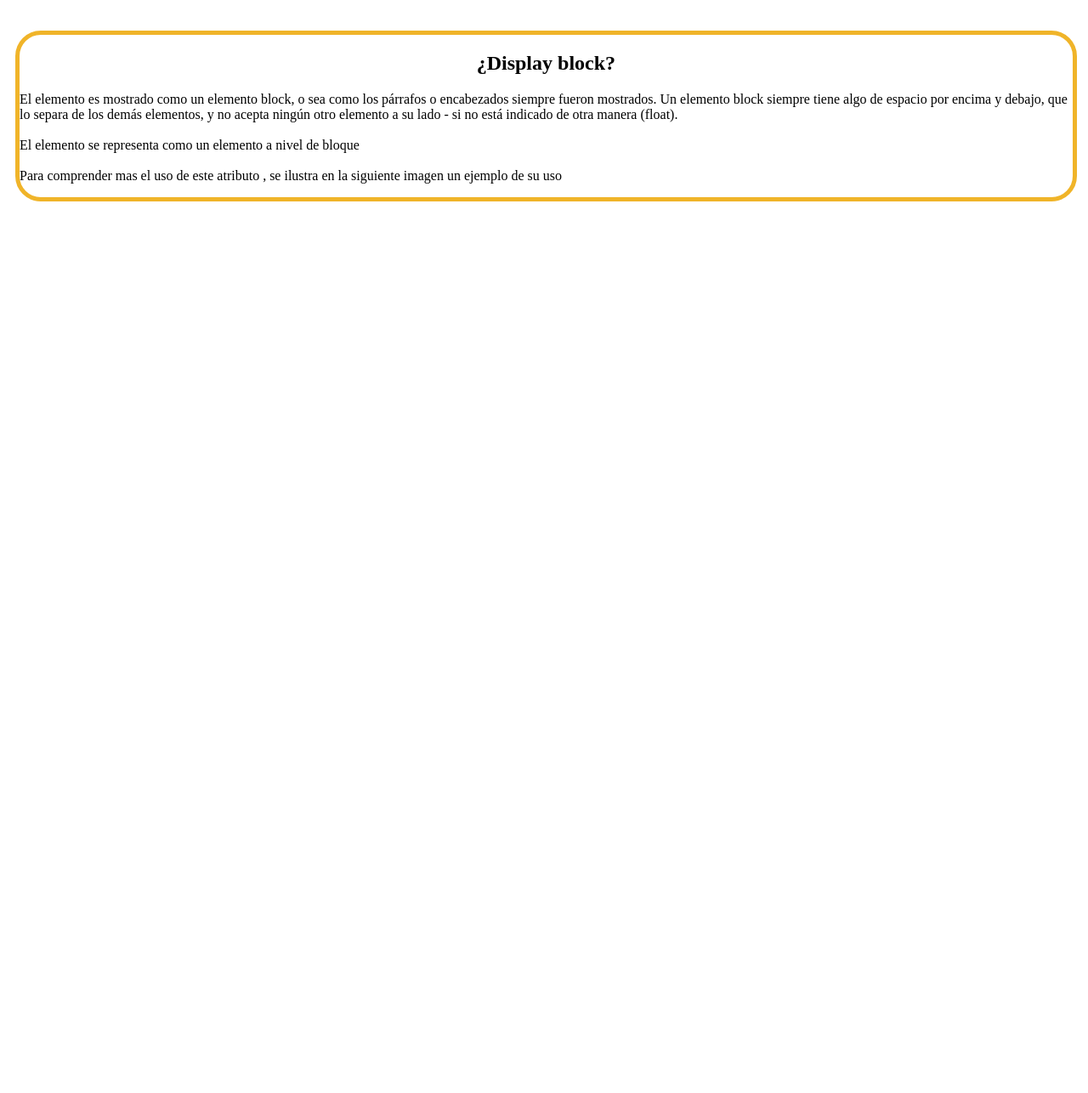
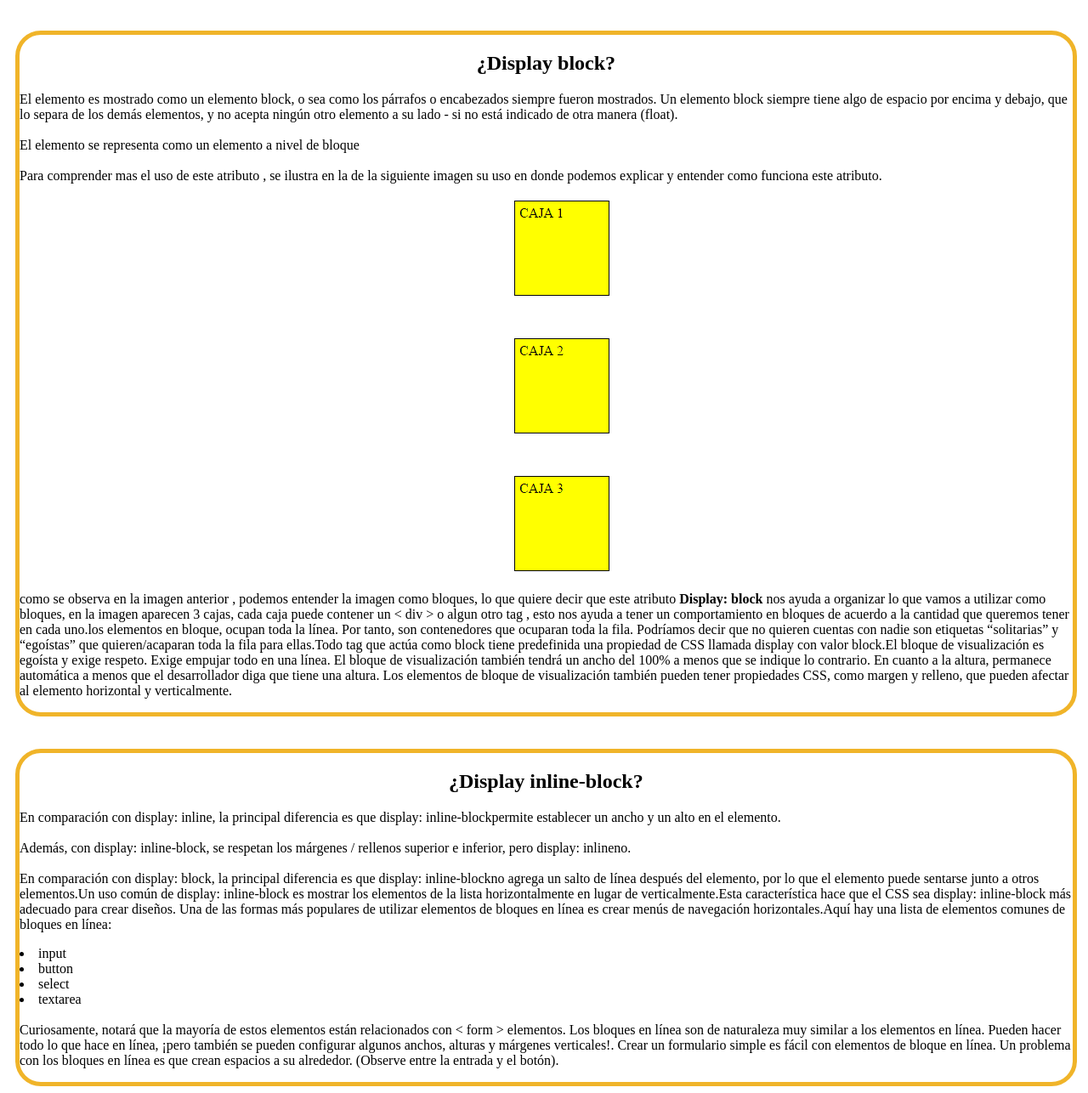
Before and after one commit to jlgarciag/DSW-LeonardoGarcia, a plain HTML site: page concepto.html in a window 1280 px wide. Shown: the part 1291-2577 px from the top of the page at 85% size. Before the commit the page ends 1536 px from the top, so only its background shows below. Drawn offline with Linux system fonts and the light colour scheme.

Commit message:
imagen inline-block e inserciones en el codigo

```diff
--- a/concepto.html
+++ b/concepto.html
@@ -147,8 +147,42 @@
 						<br>
 						<br>
 
-						Para comprender mas el uso de este atributo , se ilustra en la siguiente imagen un ejemplo de su uso
+						Para comprender mas el uso de este atributo , se ilustra en la de la siguiente imagen su uso en donde podemos explicar y entender como funciona este atributo.
+						<br>
+						<br>
+						<img src="https://github.com/jlgarciag/DSW-LeonardoGarcia/blob/master/display-block.png?raw=true" style="margin-left: 47%">
+						<br>
+						<br>
+						como se observa en la imagen anterior , podemos entender la imagen como bloques, lo que quiere decir que este atributo <strong>Display: block</strong> nos ayuda a organizar lo que vamos a utilizar como bloques, en la imagen aparecen 3 cajas, cada caja puede contener un < div > o algun otro tag , esto nos ayuda a tener un comportamiento en bloques de acuerdo a la cantidad que queremos tener en cada uno.los elementos en bloque, ocupan toda la línea. Por tanto, son contenedores que ocuparan toda la fila. Podríamos decir que no quieren cuentas con nadie son etiquetas “solitarias” y “egoístas” que quieren/acaparan toda la fila para ellas.Todo tag que actúa como block tiene predefinida una propiedad de CSS llamada display con valor block.El bloque de visualización es egoísta y exige respeto. Exige empujar todo en una línea.
+						El bloque de visualización también tendrá un ancho del 100% a menos que se indique lo contrario.
+						En cuanto a la altura, permanece automática a menos que el desarrollador diga que tiene una altura.
+						Los elementos de bloque de visualización también pueden tener propiedades CSS, como margen y relleno, que pueden afectar al elemento horizontal y verticalmente.
 					</p>
+				</section>
+
+				<section class="section">
+					<h2>¿Display inline-block?</h2>
+
+					<p>
+						En comparación con display: inline, la principal diferencia es que display: inline-blockpermite establecer un ancho y un alto en el elemento.
+						<br>
+						<br>
+
+						Además, con display: inline-block, se respetan los márgenes / rellenos superior e inferior, pero display: inlineno.
+						<br>
+						<br>
+
+						En comparación con display: block, la principal diferencia es que display: inline-blockno agrega un salto de línea después del elemento, por lo que el elemento puede sentarse junto a otros elementos.Un uso común de display: inline-block es mostrar los elementos de la lista horizontalmente en lugar de verticalmente.Esta característica hace que el CSS sea display: inline-block más adecuado para crear diseños. Una de las formas más populares de utilizar elementos de bloques en línea es crear menús de navegación horizontales.Aquí hay una lista de elementos comunes de bloques en línea:
+
+						<li>input</li>
+						<li>button</li>
+						<li>select</li>
+						<li>textarea</li>
+						<br>
+						Curiosamente, notará que la mayoría de estos elementos están relacionados con < form > elementos. Los bloques en línea son de naturaleza muy similar a los elementos en línea. Pueden hacer todo lo que hace en línea, ¡pero también se pueden configurar algunos anchos, alturas y márgenes verticales!.
+						Crear un formulario simple es fácil con elementos de bloque en línea. Un problema con los bloques en línea es que crean espacios a su alrededor. (Observe entre la entrada y el botón).
+					</p>
+
 
 				</section>
 
```
Also changed, not shown: inline-block.png (added).
